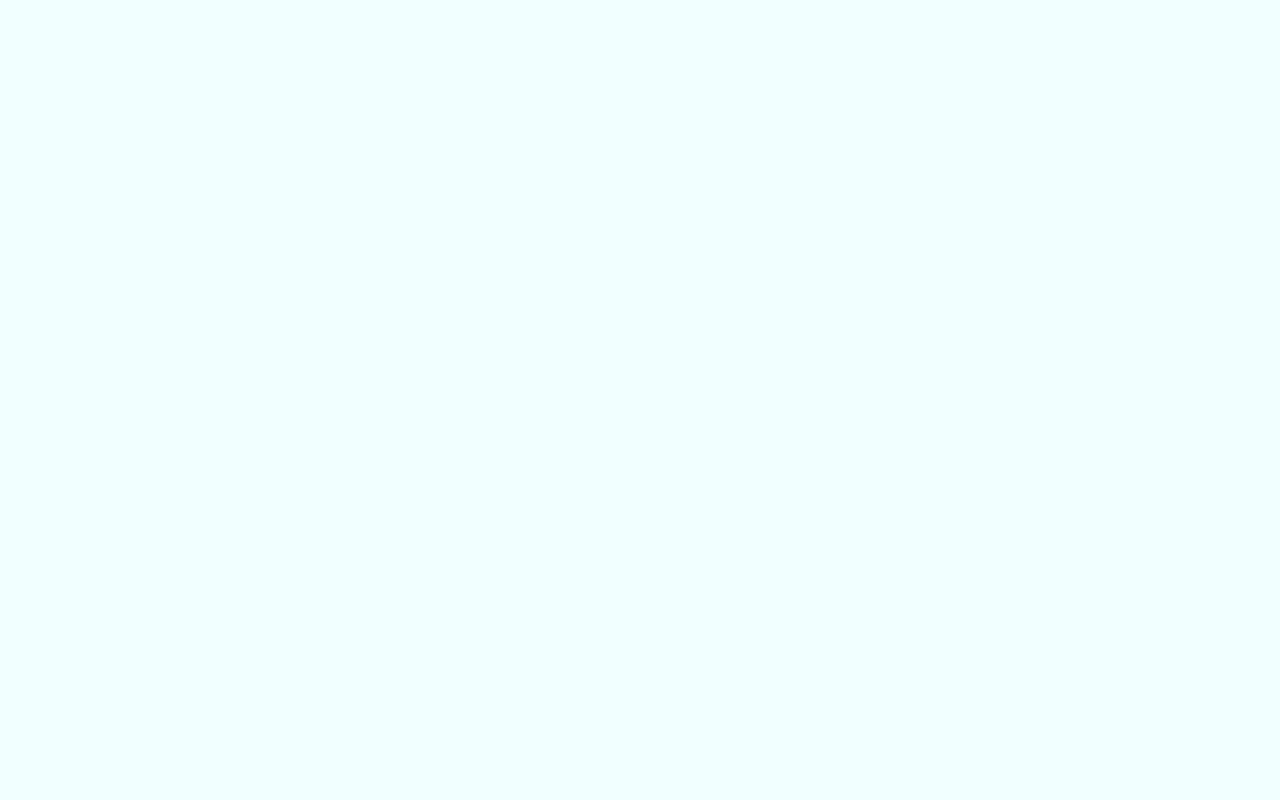
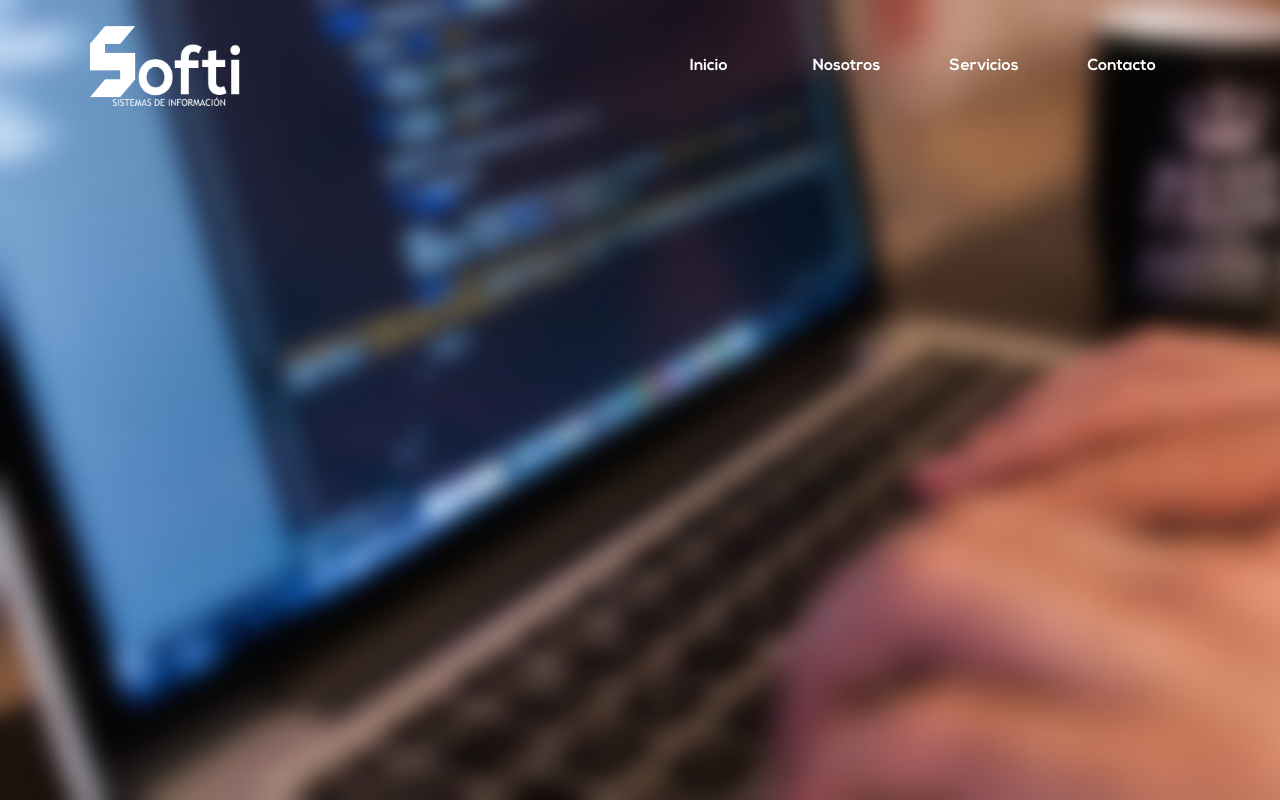
Before and after one commit to SoftiColombia/softicolombia.github.io, a plain HTML site: page index.html in a window 1280 px wide. Drawn offline with Linux system fonts and the light colour scheme.

Commit message:
(V. 1.0.2) Creación del header con logo y opciones de navegación del template de INICIO

```diff
--- a/css/style.css
+++ b/css/style.css
@@ -1,25 +1,107 @@
 /*
+Copyrigth Softi 2017
+
+============================
 Indice:
+============================
 
 1. Configuraciones Globales
-2. Header
+2. Header/Nav
 
 */
 
-/* Configuraciones Globales */
+/* 1. Configuraciones Globales */
 
 @font-face{
     font-family: "Softi-Bolt";
-    src: url("../assets/font/SoftiBold.otf");
+    src: url("../assets/fonts/SoftiBold.otf");
 }
 @font-face{
     font-family: "Softi-Light";
-    src: url("../assets/font/SoftiLight.otf");
+    src: url("../assets/fonts/SoftiLight.otf");
 }
 
 *{
     margin: 0;
     padding: 0;
+    -moz-box-sizing: border-box;
+    -webkit-box-sizing: border-box;
     box-sizing: border-box;
-    background: azure;
 }
+
+html, body{
+    height: 100%;
+    max-height: 100%;
+    font-family: Softi-Light;
+}
+
+/* 2. Header */
+
+header{
+    position: relative;
+    display: table;
+    width: 100%;
+    height: 100vh;
+    background-image: url("../assets/img/desarrollo-web.jpg");
+    background-size: cover;
+    background-repeat: no-repeat;
+}
+nav{
+    position: relative;
+    height: 80px;
+    width: 100%;
+    padding: 0 7%;
+    margin-top: 2%;
+}
+
+nav .logo-principal, nav .nav-content{
+    vertical-align: top;
+    display: inline-block;
+}
+
+.logo-principal{
+    position: relative;
+    display: block;
+    height: 100%;
+    background-size: 100% 100%;
+}
+
+.nav-content{
+    position: relative;
+    width: 50%;
+    height: 100%;
+    float: right;
+}
+
+.nav-content ul{
+    position: relative;
+    width: 100%;
+    height: 50%;
+    margin: 0;
+    padding: 0;
+    top: 25%;
+    list-style: none;
+    text-align: center;
+}
+
+.nav-content ul li{
+    width: 25%;
+    height: 100%;
+    float: left;
+    color: #fff;
+}
+.nav-content ul li a{
+    width: 100%;
+    height: 100%;
+    display: block;
+    line-height: 40px;
+    text-decoration: none;
+    font-family: Softi-Bolt;
+    transition: background-color 1s !important;
+    transition: color 1s;
+}
+
+.nav-content ul li a:hover{
+    background-color: #fff;
+    color: #000;
+}
--- a/index.html
+++ b/index.html
@@ -13,8 +13,19 @@
     </head>
     <body>
         <div class="content">
-            <div class="header">
-            </div>
+            <header>
+                <nav>
+                  <img class="logo-principal" src="assets/img/logo-softi.png"/>
+                  <div class="nav-content">
+                      <ul>
+                          <li><a>Inicio</a></li>
+                          <li><a>Nosotros</a></li>
+                          <li><a>Servicios</a></li>
+                          <li><a>Contacto</a></li>
+                      </ul>
+                  </div>
+                </nav>
+            </header>
         </div>
     </body>
 </html>
```
Also changed, not shown: assets/img/desarrollo-web.jpg (added), assets/img/logo-softi.png (added).
